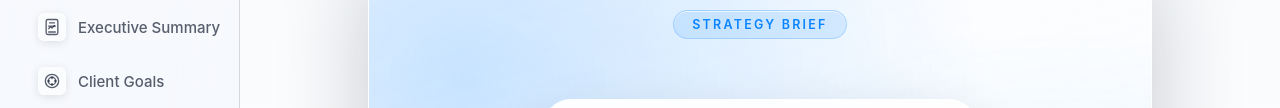
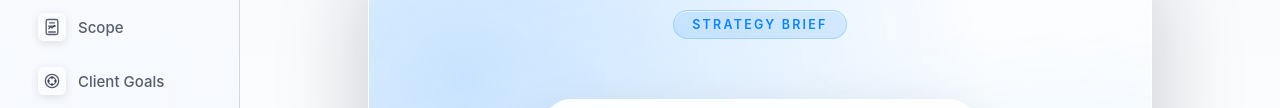
Before and after one commit to bjorncalbes/report-template, a plain HTML site: page pages/page1.html in a window 1280 px wide. Shown: the part 196-304 px from the top of the page. Drawn offline with nearby package versions, Linux system fonts and the light colour scheme; a script that the page names is missing.

Commit message:
Change Executive Summary to Scope in sidebar navigation
- Updated sidebar navigation text from 'Executive Summary' to 'Scope' in all 18 pages
- Updated CHANGELOG.md with detailed documentation
- All pages tested and working properly

```diff
--- a/pages/page1.html
+++ b/pages/page1.html
@@ -358,7 +358,7 @@
                         <path d="M8 18h8" />
                     </svg>
                     </span>
-                    <span class="nav-label">Executive Summary</span>
+                    <span class="nav-label">Scope</span>
                 </a>
             </li>
             <li class="nav-item">
```
Also changed, not shown: pages/page10.html (+1 -1 lines), pages/page11.html (+1 -1 lines), pages/page12.html (+1 -1 lines), pages/page13.html (+1 -1 lines), pages/page14.html (+1 -1 lines), pages/page15.html (+1 -1 lines), pages/page16.html (+1 -1 lines), pages/page17.html (+1 -1 lines), pages/page18.html (+1 -1 lines), pages/page2.html (+1 -1 lines), pages/page3.html (+1 -1 lines), pages/page4.html (+1 -1 lines), pages/page5.html (+1 -1 lines), pages/page6.html (+1 -1 lines), 4 more files.
